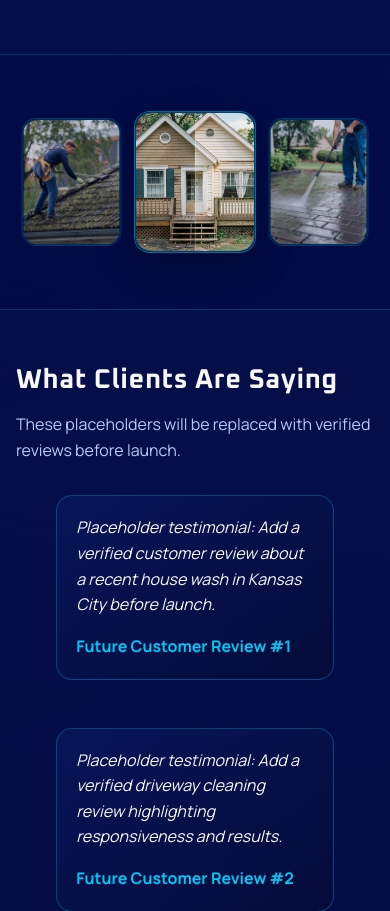
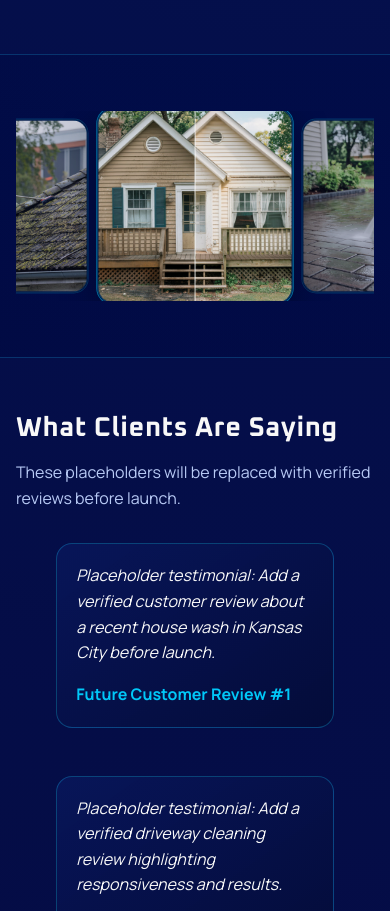
Before and after one commit to krcoffelt/ElitePressurePros, a Next.js app: page / in a window 390 px wide. Shown: the part 2927-3838 px from the top of the page. Built offline with nearby package versions, Linux system fonts and the light colour scheme; no server answers.

Commit message:
Implement directional 3-photo rotating carousel

```diff
--- a/src/app/globals.css
+++ b/src/app/globals.css
@@ -284,37 +284,93 @@ p {
   display: block;
 }
 
-.carousel-wrap {
-  display: grid;
-  gap: 1rem;
-  grid-template-columns: 1fr 1.2fr 1fr;
-  align-items: center;
+.carousel-track {
+  position: relative;
+  height: clamp(220px, 25vw, 320px);
+  overflow: hidden;
 }
 
 .carousel-slide {
+  position: absolute;
+  top: 0;
+  left: 50%;
+  width: clamp(200px, 30vw, 360px);
+  height: 100%;
   margin: 0;
   border: 1px solid var(--epb-border);
   border-radius: 1rem;
   overflow: hidden;
   background: rgba(4, 11, 49, 0.65);
-  transition: transform 320ms ease, opacity 320ms ease, box-shadow 320ms ease;
+  transition: transform 650ms ease, opacity 650ms ease, box-shadow 650ms ease;
+  transform: translate(-50%, 0) translateX(var(--x, 0)) scale(var(--scale, 1));
+  opacity: var(--opacity, 1);
 }
 
 .carousel-slide .image-frame {
-  min-height: clamp(220px, 25vw, 320px);
+  min-height: 100%;
   height: 100%;
 }
 
-.carousel-slide.left,
-.carousel-slide.right {
-  opacity: 0.8;
-  transform: scale(0.92);
+.carousel-slide.left {
+  --x: -112%;
+  --scale: 0.92;
+  --opacity: 0.8;
+  z-index: 2;
 }
 
 .carousel-slide.center {
-  transform: scale(1.03);
+  --x: 0%;
+  --scale: 1.04;
+  --opacity: 1;
+  z-index: 3;
   box-shadow: 0 12px 36px rgba(0, 0, 0, 0.32);
   border-color: rgba(0, 200, 248, 0.5);
+}
+
+.carousel-slide.right {
+  --x: 112%;
+  --scale: 0.92;
+  --opacity: 0.8;
+  z-index: 2;
+}
+
+.carousel-slide.incoming {
+  --x: 226%;
+  --scale: 0.84;
+  --opacity: 0;
+  z-index: 1;
+}
+
+.carousel-track:not(.is-animating) .carousel-slide.incoming {
+  display: none;
+}
+
+.carousel-track.is-animating .carousel-slide.left {
+  --x: -226%;
+  --scale: 0.84;
+  --opacity: 0;
+}
+
+.carousel-track.is-animating .carousel-slide.center {
+  --x: -112%;
+  --scale: 0.92;
+  opacity: 0.8;
+  box-shadow: none;
+  border-color: var(--epb-border);
+}
+
+.carousel-track.is-animating .carousel-slide.right {
+  --x: 0%;
+  --scale: 1.04;
+  --opacity: 1;
+  box-shadow: 0 12px 36px rgba(0, 0, 0, 0.32);
+  border-color: rgba(0, 200, 248, 0.5);
+}
+
+.carousel-track.is-animating .carousel-slide.incoming {
+  --x: 112%;
+  --scale: 0.92;
+  --opacity: 0.8;
 }
 
 .testimonial p {
@@ -501,9 +557,12 @@ button:focus-visible {
     grid-template-columns: 1fr;
   }
 
-  .carousel-wrap {
-    gap: 0.65rem;
-    grid-template-columns: 1fr 1.1fr 1fr;
+  .carousel-track {
+    height: 290px;
+  }
+
+  .carousel-slide {
+    width: 290px;
   }
 
   .top-nav a:not(.btn) {
@@ -519,21 +578,36 @@ button:focus-visible {
     grid-template-columns: 1fr;
   }
 
-  .carousel-wrap {
-    gap: 0.45rem;
+  .carousel-track {
+    height: 190px;
   }
 
-  .carousel-slide .image-frame {
-    min-height: 140px;
+  .carousel-slide {
+    width: 190px;
   }
 
-  .carousel-slide.left,
-  .carousel-slide.right {
-    transform: scale(0.9);
+  .carousel-slide.left {
+    --x: -102%;
   }
 
-  .carousel-slide.center {
-    transform: scale(1);
+  .carousel-slide.right {
+    --x: 102%;
+  }
+
+  .carousel-slide.incoming {
+    --x: 206%;
+  }
+
+  .carousel-track.is-animating .carousel-slide.left {
+    --x: -206%;
+  }
+
+  .carousel-track.is-animating .carousel-slide.center {
+    --x: -102%;
+  }
+
+  .carousel-track.is-animating .carousel-slide.incoming {
+    --x: 102%;
   }
 
   .sticky-cta {
--- a/src/components/Gallery.tsx
+++ b/src/components/Gallery.tsx
@@ -6,6 +6,7 @@ import { useEffect, useMemo, useState } from "react";
 import { siteContent } from "@/content/site";
 
 const AUTO_ADVANCE_MS = 3000;
+const ANIMATION_MS = 650;
 
 function wrapIndex(index: number, total: number) {
   return (index + total) % total;
@@ -14,19 +15,26 @@ function wrapIndex(index: number, total: number) {
 export function Gallery() {
   const images = siteContent.galleryImages;
   const totalImages = images.length;
-  const [activeIndex, setActiveIndex] = useState(0);
+  const [centerIndex, setCenterIndex] = useState(0);
+  const [isAnimating, setIsAnimating] = useState(false);
 
-  const visibleImages = useMemo(
-    () =>
-      totalImages > 0
-        ? [
-            { slot: "left", image: images[wrapIndex(activeIndex - 1, totalImages)] },
-            { slot: "center", image: images[wrapIndex(activeIndex, totalImages)] },
-            { slot: "right", image: images[wrapIndex(activeIndex + 1, totalImages)] }
-          ]
-        : [],
-    [activeIndex, images, totalImages]
-  );
+  const slots = useMemo(() => {
+    if (totalImages === 0) {
+      return [];
+    }
+
+    const left = images[wrapIndex(centerIndex - 1, totalImages)];
+    const center = images[wrapIndex(centerIndex, totalImages)];
+    const right = images[wrapIndex(centerIndex + 1, totalImages)];
+    const incoming = images[wrapIndex(centerIndex + 2, totalImages)];
+
+    return [
+      { role: "left", image: left },
+      { role: "center", image: center },
+      { role: "right", image: right },
+      { role: "incoming", image: incoming }
+    ] as const;
+  }, [centerIndex, images, totalImages]);
 
   useEffect(() => {
     if (totalImages < 2) {
@@ -34,11 +42,24 @@ export function Gallery() {
     }
 
     const timer = setInterval(() => {
-      setActiveIndex((current) => (current + 1) % totalImages);
+      setIsAnimating((current) => (current ? current : true));
     }, AUTO_ADVANCE_MS);
 
     return () => clearInterval(timer);
   }, [totalImages]);
+
+  useEffect(() => {
+    if (!isAnimating || totalImages < 2) {
+      return undefined;
+    }
+
+    const timer = setTimeout(() => {
+      setCenterIndex((current) => wrapIndex(current + 1, totalImages));
+      setIsAnimating(false);
+    }, ANIMATION_MS);
+
+    return () => clearTimeout(timer);
+  }, [isAnimating, totalImages]);
 
   return (
     <section id="gallery" className="section" aria-labelledby="gallery-title">
@@ -47,15 +68,15 @@ export function Gallery() {
           Elite Pressure Bros photo gallery slideshow
         </h2>
 
-        <div className="carousel-wrap" aria-live="polite">
-          {visibleImages.map(({ slot, image }) => (
-            <figure className={`carousel-slide ${slot}`} key={slot}>
+        <div className={`carousel-track ${isAnimating ? "is-animating" : ""}`} aria-live="off">
+          {slots.map(({ role, image }) => (
+            <figure className={`carousel-slide ${role}`} key={`${role}-${image.src}`}>
               <div className="image-frame">
                 <Image
                   src={image.src}
                   alt={image.alt}
                   fill
-                  sizes="(max-width: 700px) 33vw, (max-width: 1100px) 33vw, 30vw"
+                  sizes="(max-width: 700px) 42vw, (max-width: 1100px) 34vw, 30vw"
                   className="cover"
                 />
               </div>
```
